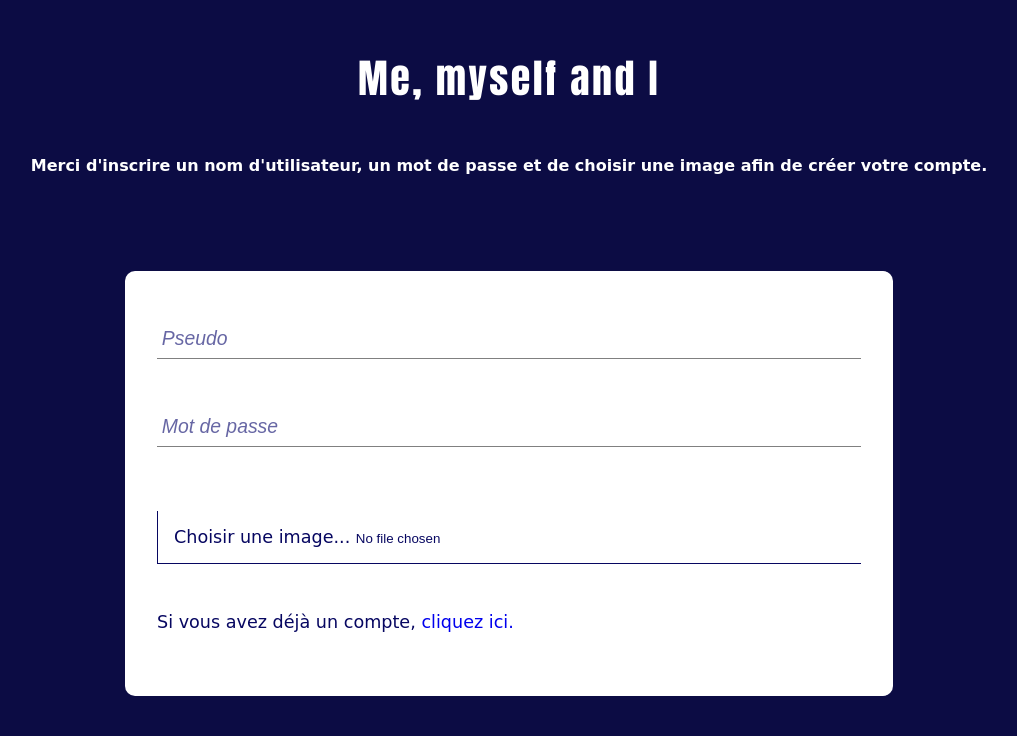
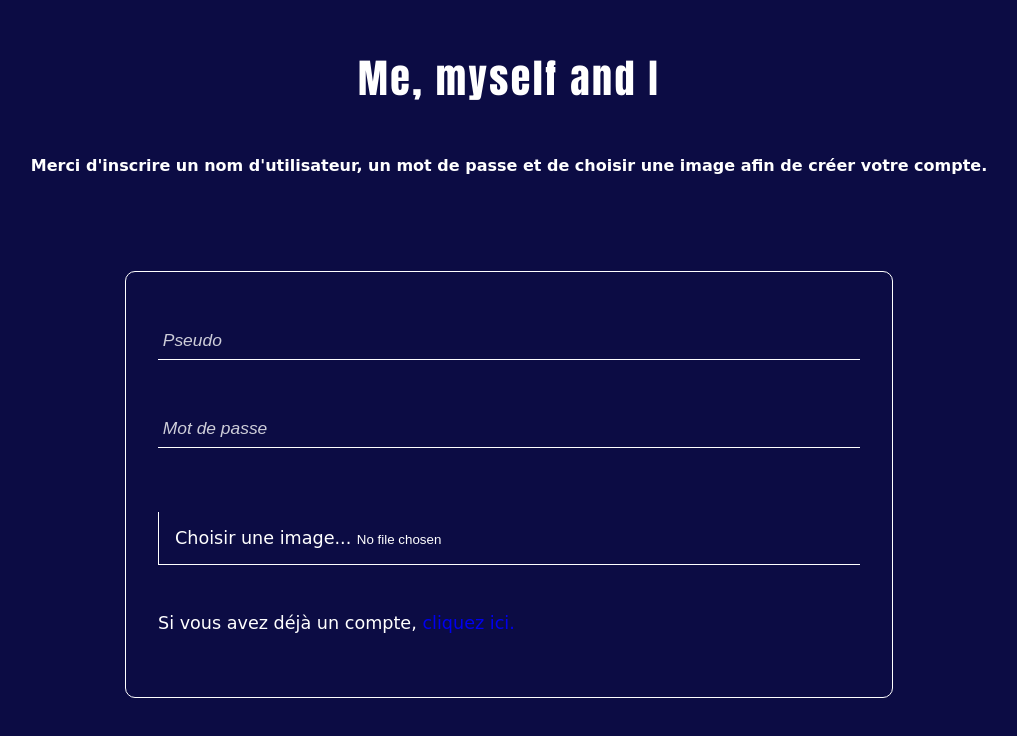
Before and after one commit to JeromeGlt/site_perso_me_myself_and_i_frontend, a Vue app: page /#/signup in a window 1280 px wide. Shown: the top 736 px of the page, without its empty margins (131-1148 px from the left). Built offline with nearby package versions, Linux system fonts and the light colour scheme.

Commit message:
design for signup and login pages for laptop

```diff
--- a/src/assets/style/style.css
+++ b/src/assets/style/style.css
@@ -65,7 +65,6 @@ button:hover {
 }
 .input input {
   padding: 0.5rem 0 0.5rem 0.3rem;
-  /* width: 80%; */
   color: #070761;
   font-size: 1.1em;
   border: none;
@@ -80,7 +79,8 @@ button:hover {
 }
 .input ::placeholder {
   font-style: italic;
-  color: rgba(2, 0, 104, 0.6)
+  font-size: 0.9em;
+  color: rgba(2, 0, 104, 0.7)
 }
 .input_image {
   padding-top: 1rem;
@@ -96,7 +96,6 @@ button:hover {
   color: #070761;
   padding: 1rem;
   cursor: pointer;
-  /* width: 70%; */
   transition: 0s ease-in;
 }
 .input_image label:hover {
@@ -109,9 +108,9 @@ button:hover {
   display: none;
 }
 .alert {
-  color: red;
+  color: #070761;
   font-size: 0.8em;
-  background-color: rgba(255, 0, 0, 0.1);
+  background-color: rgba(255, 0, 0, 0.4);
   text-align: left;
   margin-top: 1em;
   padding: 0.3rem;
@@ -120,3 +119,48 @@ button:hover {
   text-align: left;
   margin: 1rem 0;
 }
+
+@media screen and (min-width: 1200px) {
+  a:visited {
+    color: #fff;
+  }
+  button {
+    background-color: #fff;
+    border: 1px solid #fff;
+    color: #0c0c44;
+  }
+  button:hover {
+    background-color: #0c0c44;
+    color: #fff;
+  }
+  .form {
+    color: #fff;
+    background-color: #0c0c44;
+    border: 1px solid #fff;
+  }
+  .input input {
+    background-color: #0c0c44;
+    color: #fff;
+    border-bottom: 1px solid #fff;
+  }
+  .input input:focus {
+    border-bottom: 2px solid #fff;
+    color: #fff;
+  }
+  .input ::placeholder {
+    color: rgba(255, 255, 255, 0.8)
+  }
+  .input_image label {
+    background-color: #0c0c44;
+    border-bottom: solid 1px #fff;
+    border-left: solid 1px #fff;
+    color: #fff;
+  }
+  .input_image label:hover {
+    border-bottom: 2px solid #fff;
+    border-left: 2px solid #fff;
+  }
+  .alert {
+    color: #fff;
+  }
+}
```
